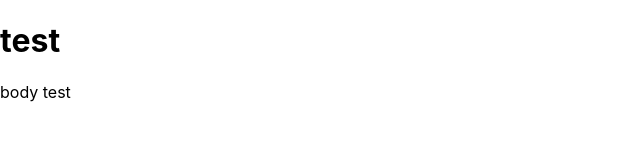
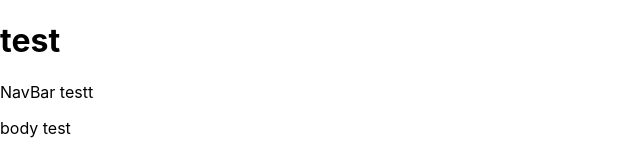
Before and after one commit to nozumaz/creature-collection, a React (Create React App) app: page / in a window 1280 px wide. Shown: the top 160 px of the page, without its empty margins (0-640 px from the left). Built offline with nearby package versions, Linux system fonts and the light colour scheme.

Commit message:
Updated/linked App.js and NavBar.js

```diff
--- a/src/components/App.js
+++ b/src/components/App.js
@@ -1,11 +1,15 @@
 import React from "react";
+import { Route, Switch } from "react-router-dom";
+import NavBar from "./NavBar";
+
 
 function App() {
 
     return (
-        <div className="App">
-        <header className="App-header">
+        <div>
+        <header>
             <h1>test</h1>
+            <NavBar />
         </header>
         <body>
           <p>body test</p>
--- a/src/components/NavBar.js
+++ b/src/components/NavBar.js
@@ -1,9 +1,9 @@
 import React from "react";
-// import { NavLink } from "react-router-dom";
+//import { NavLink } from "react-router-dom";
 
 function NavBar() {
   return (
-    <div className="navbar">
+  <div className="navbar">
         <p>NavBar testt</p>
       </div>
   );
```
